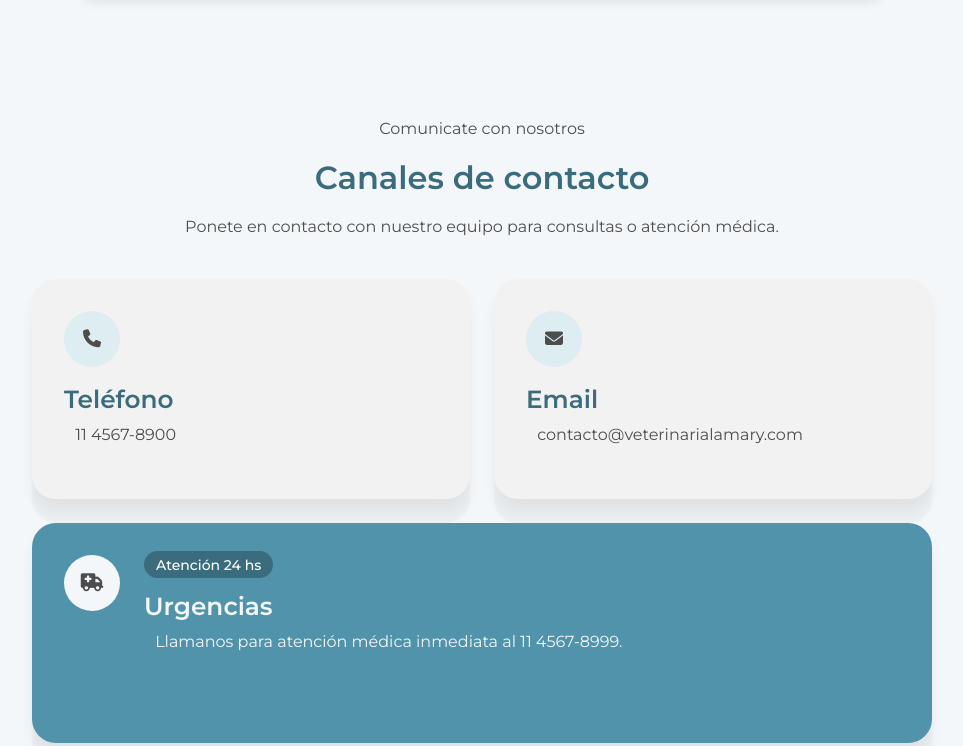
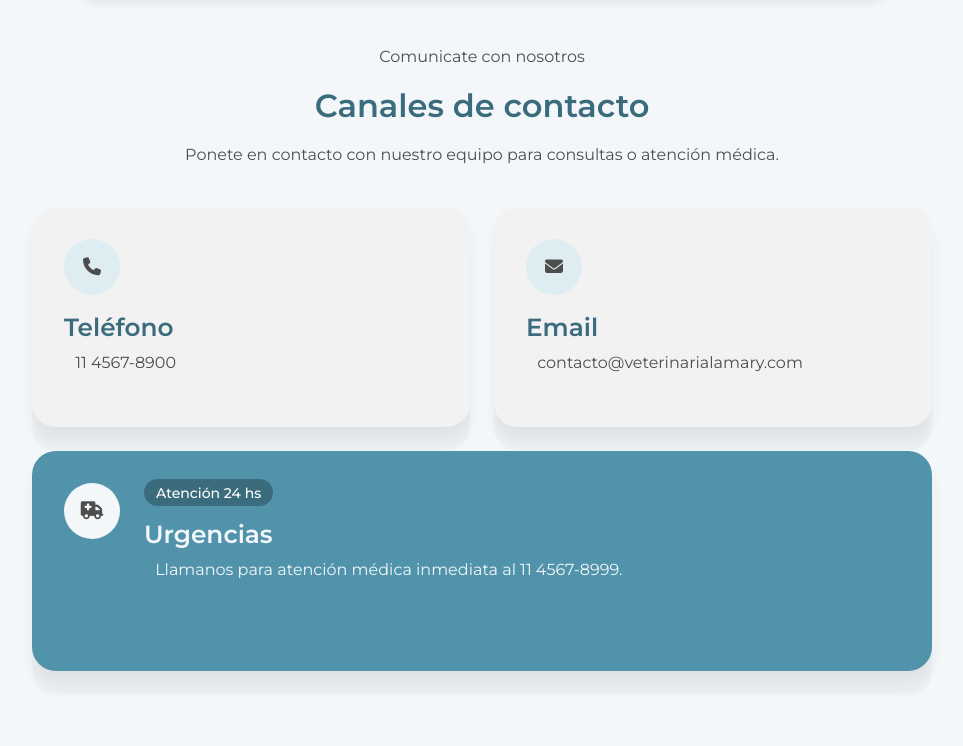
Before and after one commit to ingridcuadra/VeterinariaLaMary-TP, a website: page pages/contacto.html in a window 1280 px wide. Shown: the part 628-1374 px from the top of the page, without its empty margins (158-1121 px from the left). Drawn offline with Linux system fonts and the light colour scheme.

Commit message:
cambio seccion de contactos

```diff
--- a/pages/contacto.html
+++ b/pages/contacto.html
@@ -69,7 +69,7 @@
         </section>
 
         <!-- seccion contacto (reutiliza exactamente la estructura de servicios) -->
-        <section class="servicios contacto" >
+        <section class="contacto">
             <div class="textos-servicios">
                 <p>Comunicate con nosotros</p>
                 <h2>Canales de contacto</h2>
```
